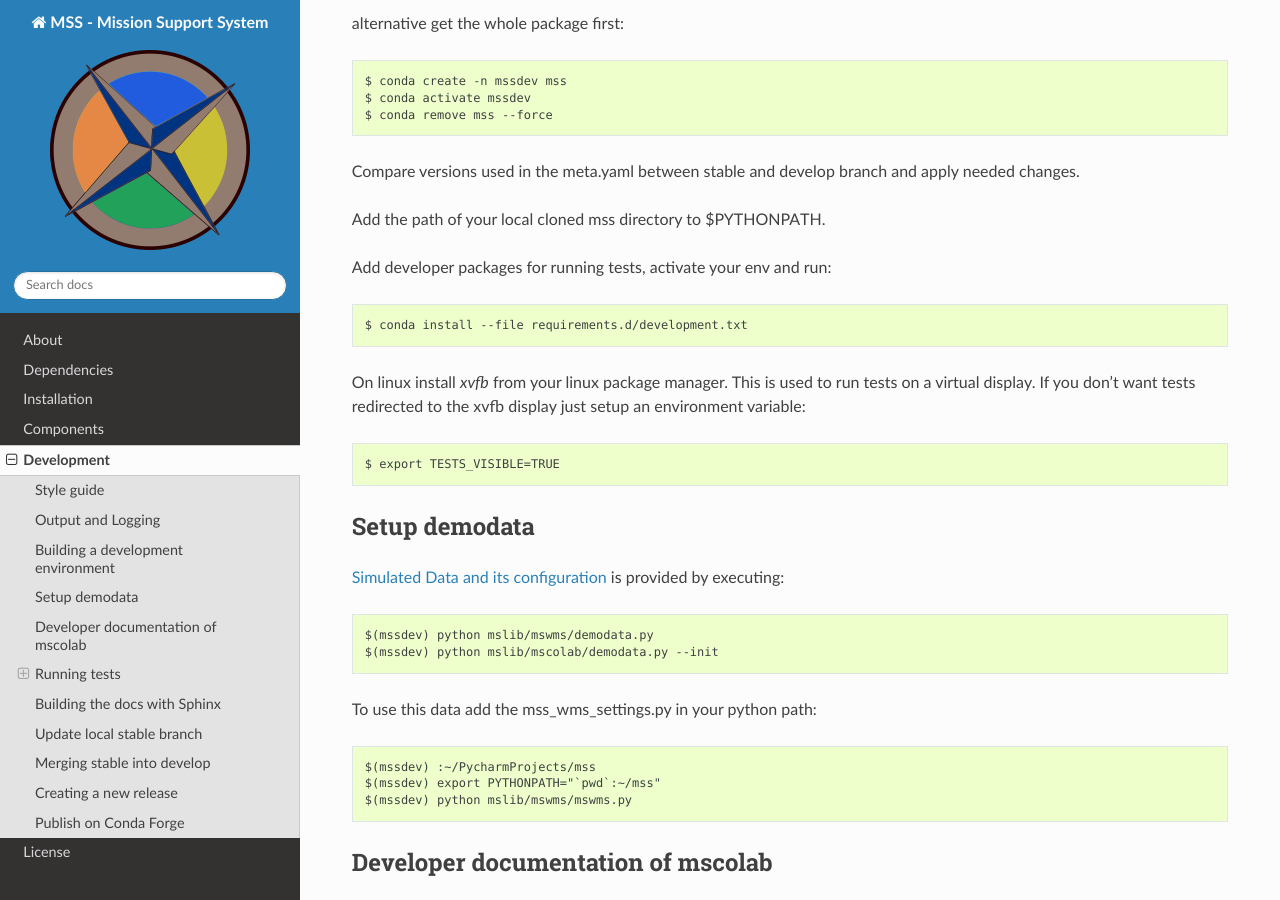
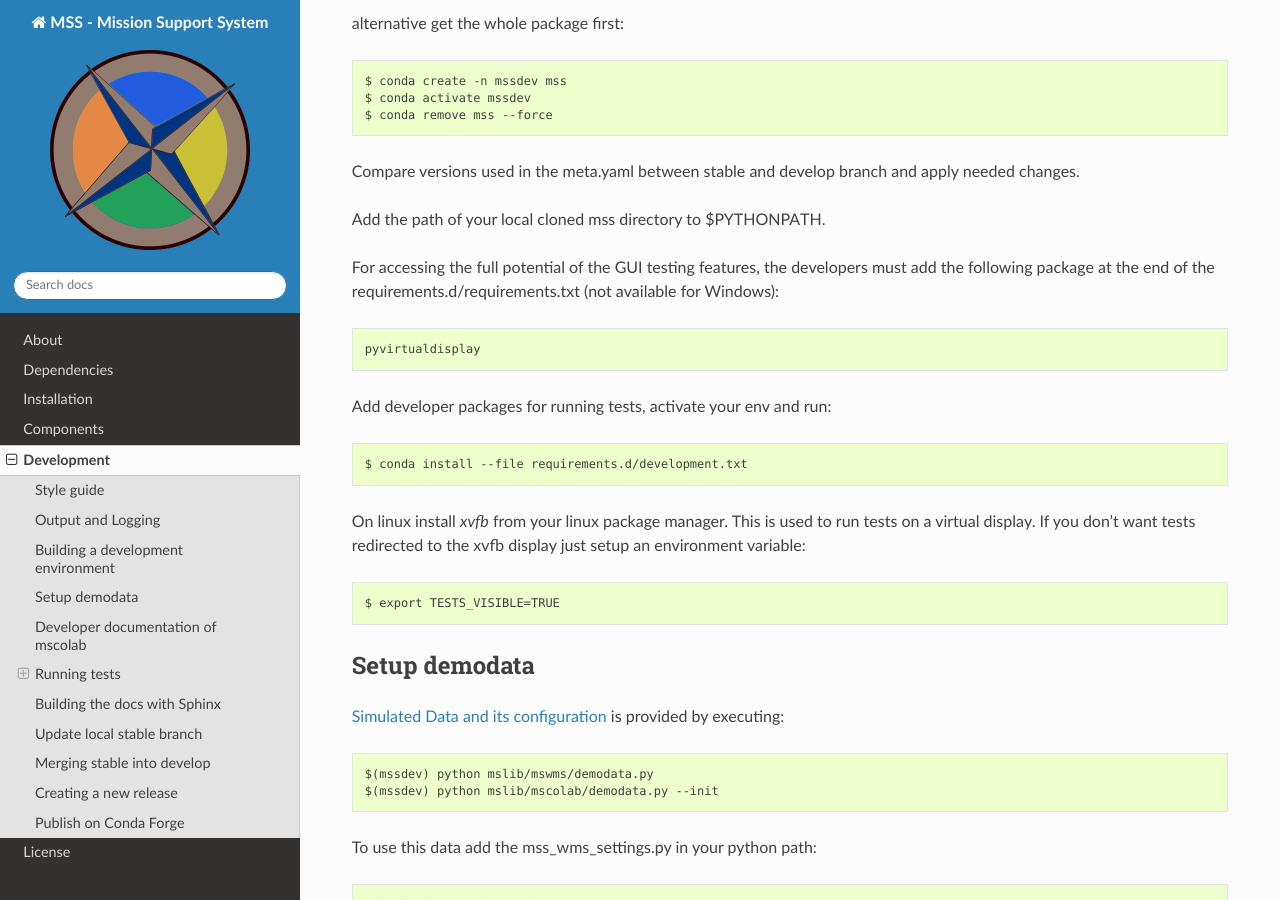
Before and after one commit to Open-MSS/MSS, a Sphinx documentation site: the page built from docs/development.rst, in a window 1280 px wide and 900 px high, scrolled down 1325 px. Built offline with Sphinx 7.4.7 and the Read the Docs theme 2.0.0, drawn with Linux system fonts in a browser that asks for light colours; the version number could not be read and is left out.

Commit message:
fixed missing package issue

```diff
--- a/docs/development.rst
+++ b/docs/development.rst
@@ -70,6 +70,10 @@ alternative get the whole package first::
 Compare versions used in the meta.yaml between stable and develop branch and apply needed changes.
 
 Add the path of your local cloned mss directory to $PYTHONPATH.
+
+For accessing the full potential of the GUI testing features, the developers must add the following package at the end of the requirements.d/requirements.txt (not available for Windows)::
+
+  pyvirtualdisplay
 
 Add developer packages for running tests, activate your env and run::
 
```
Also changed, not shown: 1 other file.
